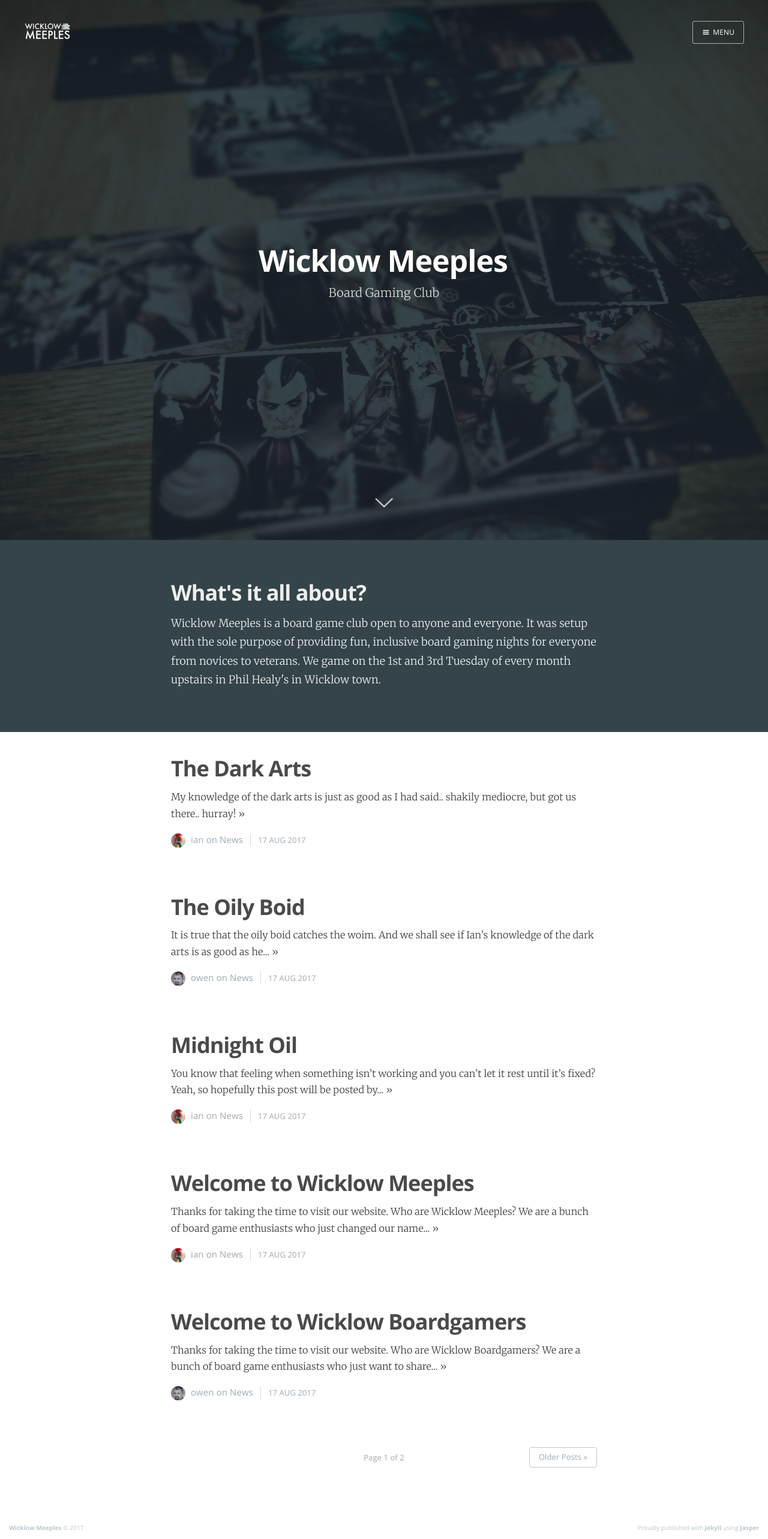
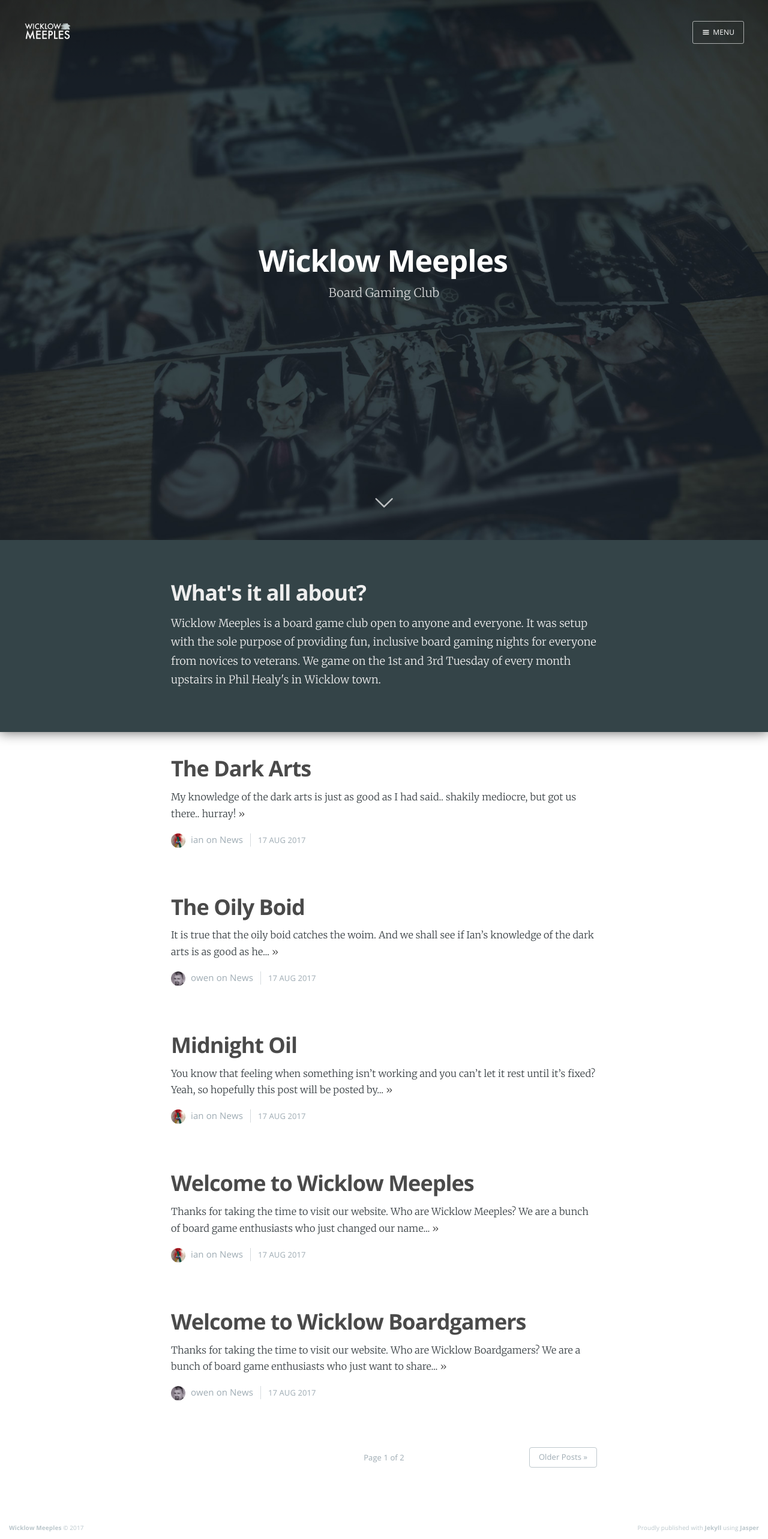
Before and after one commit to owenmcg/owenmcg.github.io, a Jekyll site: the page built from index.html, in a window 1280 px wide. Shown: the whole page at 60% size. Built offline with Jekyll 4.4.1, drawn with Linux system fonts in a browser that asks for light colours; nearby versions of some CDN libraries; the list of posts is cut into pages by our own code.

Commit message:
welcome shadow

```diff
--- a/assets/css/screen.css
+++ b/assets/css/screen.css
@@ -2068,6 +2068,9 @@ body:not(.post-template) .post-title {
     color: #eee;
     margin-top: -5rem;
     padding-top: 1.5em;
+    -webkit-box-shadow: 0px -2px 21px 1px rgba(0,0,0,0.68);
+-moz-box-shadow: 0px -2px 21px 1px rgba(0,0,0,0.68);
+box-shadow: 0px -2px 21px 1px rgba(0,0,0,0.68);
 }
 
     .content.welcome h2 {
```
